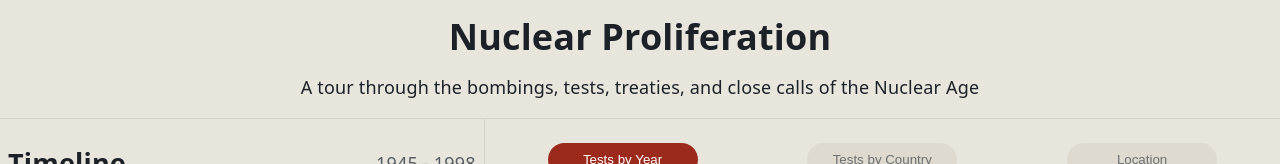
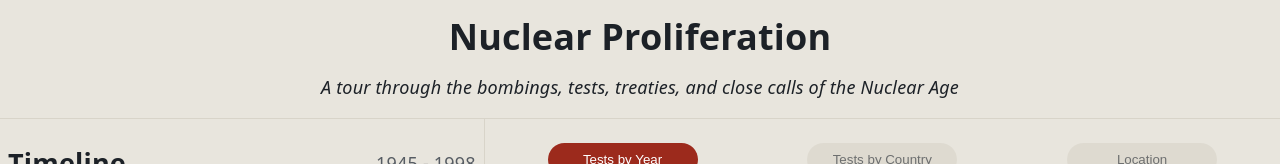
Before and after one commit to mpcarolin/nuclear-timeline, a React (Vite) app: page / in a window 1280 px wide. Shown: the top 164 px of the page. Built offline with nearby package versions, Linux system fonts and the light colour scheme.

Commit message:
more style improvements

```diff
--- a/src/App.module.css
+++ b/src/App.module.css
@@ -8,6 +8,9 @@ main {
 
 .heading {
   text-align: center;
+  p {
+    font-style: italic;
+  }
 }
 
 .wrapper {
--- a/src/components/VisualPane/GeoViz/GeoViz.module.css
+++ b/src/components/VisualPane/GeoViz/GeoViz.module.css
@@ -1,5 +1,6 @@
 .canvasWrapper {
     height: 100vh;
+    border-radius: 25px;
     background: black;
 }
 
```
